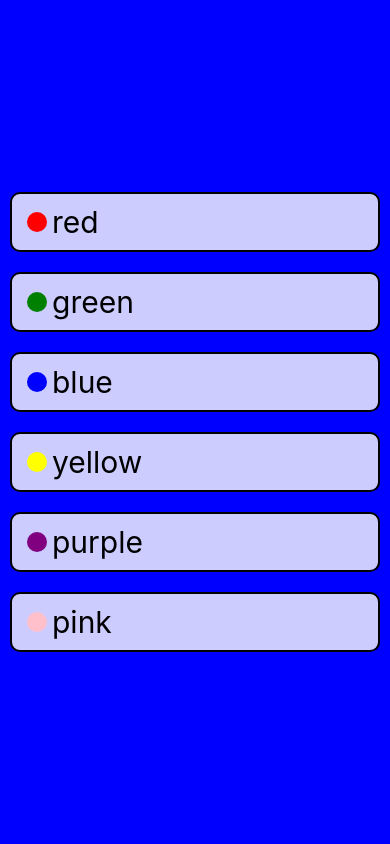
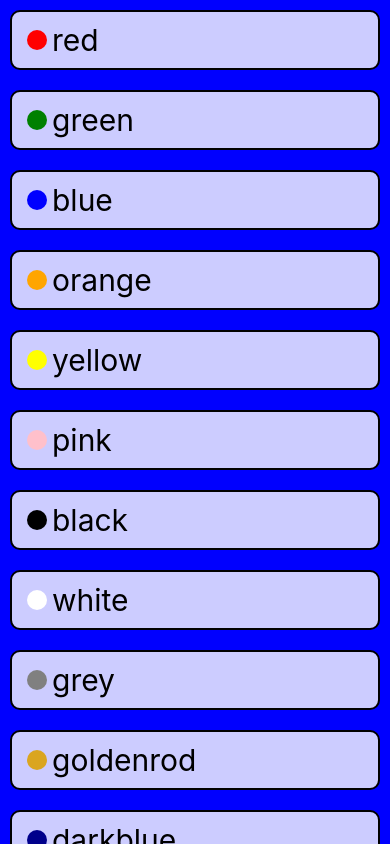
Before and after one commit to jinsley8/ColorCatalog, a React Native app: screen / in a window 390 px wide. Built offline with nearby package versions, Linux system fonts and the light colour scheme.

Commit message:
implement FlatList component to render list

```diff
--- a/App.js
+++ b/App.js
@@ -1,19 +1,25 @@
 import React, { useState } from "react";
-import { View, StyleSheet } from "react-native";
+import { FlatList, StyleSheet } from "react-native";
 import ColorButton from "./components/ColorButton";
+import defaultColors from "./data/defaultColors.json";
 
 export default function App() {
   const [backgroundColor, setBackgroundColor] = useState("blue");
 
   return (
-    <View style={[styles.container, { backgroundColor }]}>
-      <ColorButton backgroundColor="red" onPress={setBackgroundColor} />
-      <ColorButton backgroundColor="green" onPress={setBackgroundColor} />
-      <ColorButton backgroundColor="blue" onPress={setBackgroundColor} />
-      <ColorButton backgroundColor="yellow" onPress={setBackgroundColor} />
-      <ColorButton backgroundColor="purple" onPress={setBackgroundColor} />
-      <ColorButton backgroundColor="pink" onPress={setBackgroundColor} />
-    </View>
+    <FlatList
+      style={[styles.container, { backgroundColor }]}
+      data={defaultColors}
+      renderItem={({ item }) => {
+        return (
+          <ColorButton
+            key={item.id}
+            backgroundColor={item.color}
+            onPress={setBackgroundColor}
+          />
+        );
+      }}
+    />
   );
 }
 
@@ -21,7 +27,5 @@ const styles = StyleSheet.create({
   container: {
     flex: 1,
     display: "flex",
-    justifyContent: "center",
-    alignItems: "center",
   },
 });
--- /dev/null
+++ b/data/defaultColors.json
@@ -0,0 +1,58 @@
+[
+  {
+    "id": "RYffukSB",
+    "color": "red"
+  },
+  {
+    "id": "Nmj_Aalkk",
+    "color": "green"
+  },
+  {
+    "id": "dPa_1y9h2",
+    "color": "blue"
+  },
+  {
+    "id": "6T1eYm5rU",
+    "color": "orange"
+  },
+  {
+    "id": "jxtYi-4Ho",
+    "color": "yellow"
+  },
+  {
+    "id": "KXUab8FM0",
+    "color": "pink"
+  },
+  {
+    "id": "prrS7d1hK",
+    "color": "black"
+  },
+  {
+    "id": "_CeUKCy7H",
+    "color": "white"
+  },
+  {
+    "id": "pgbYX_Wsc",
+    "color": "grey"
+  },
+  {
+    "id": "U8g991om8",
+    "color": "goldenrod"
+  },
+  {
+    "id": "KssK8Q7UP",
+    "color": "darkblue"
+  },
+  {
+    "id": "EGflqDBS3",
+    "color": "darkred"
+  },
+  {
+    "id": "j9aiAQ1dB",
+    "color": "lightblue"
+  },
+  {
+    "id": "GiKqTrINl",
+    "color": "lightred"
+  }
+]
```
